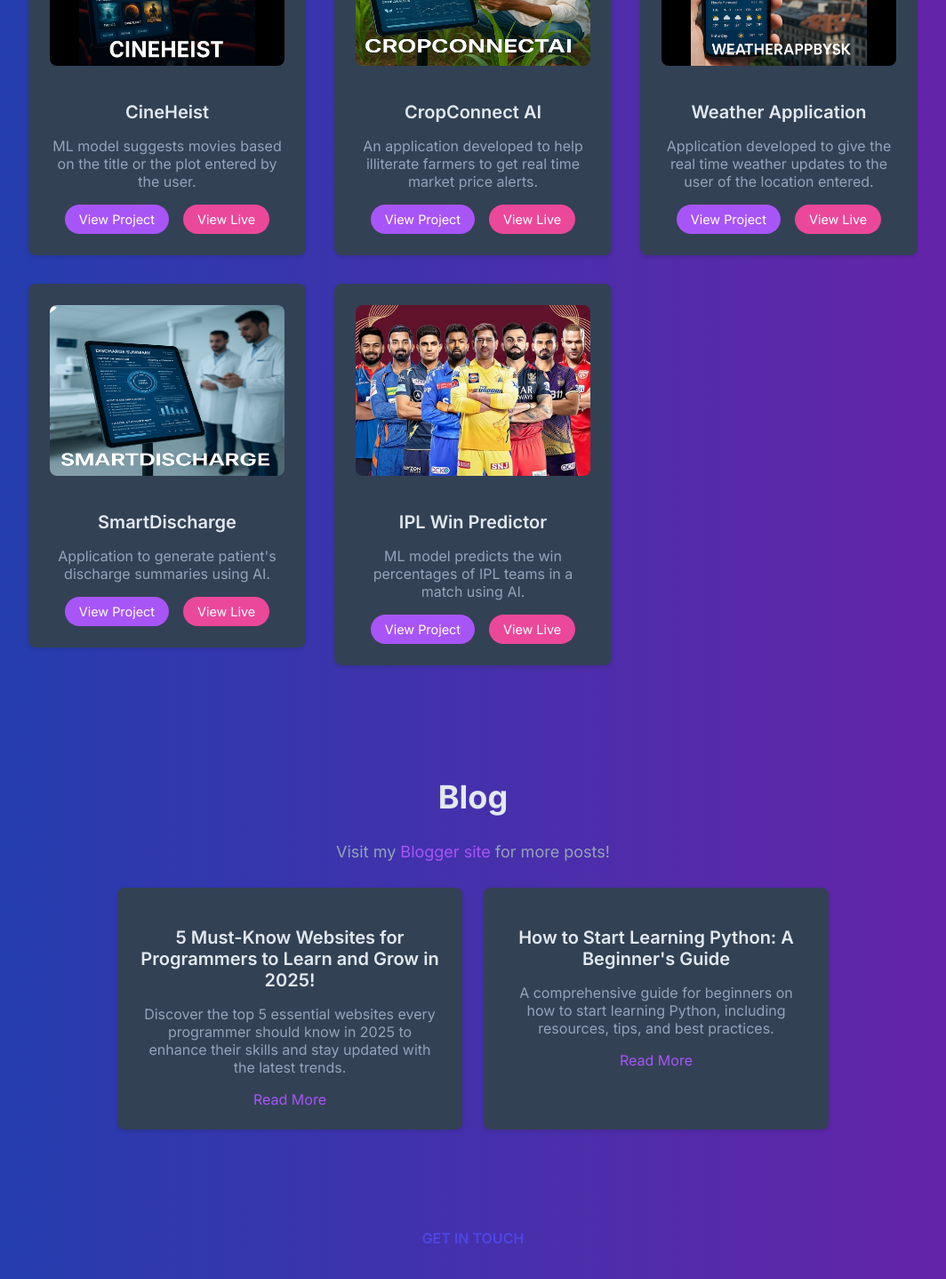
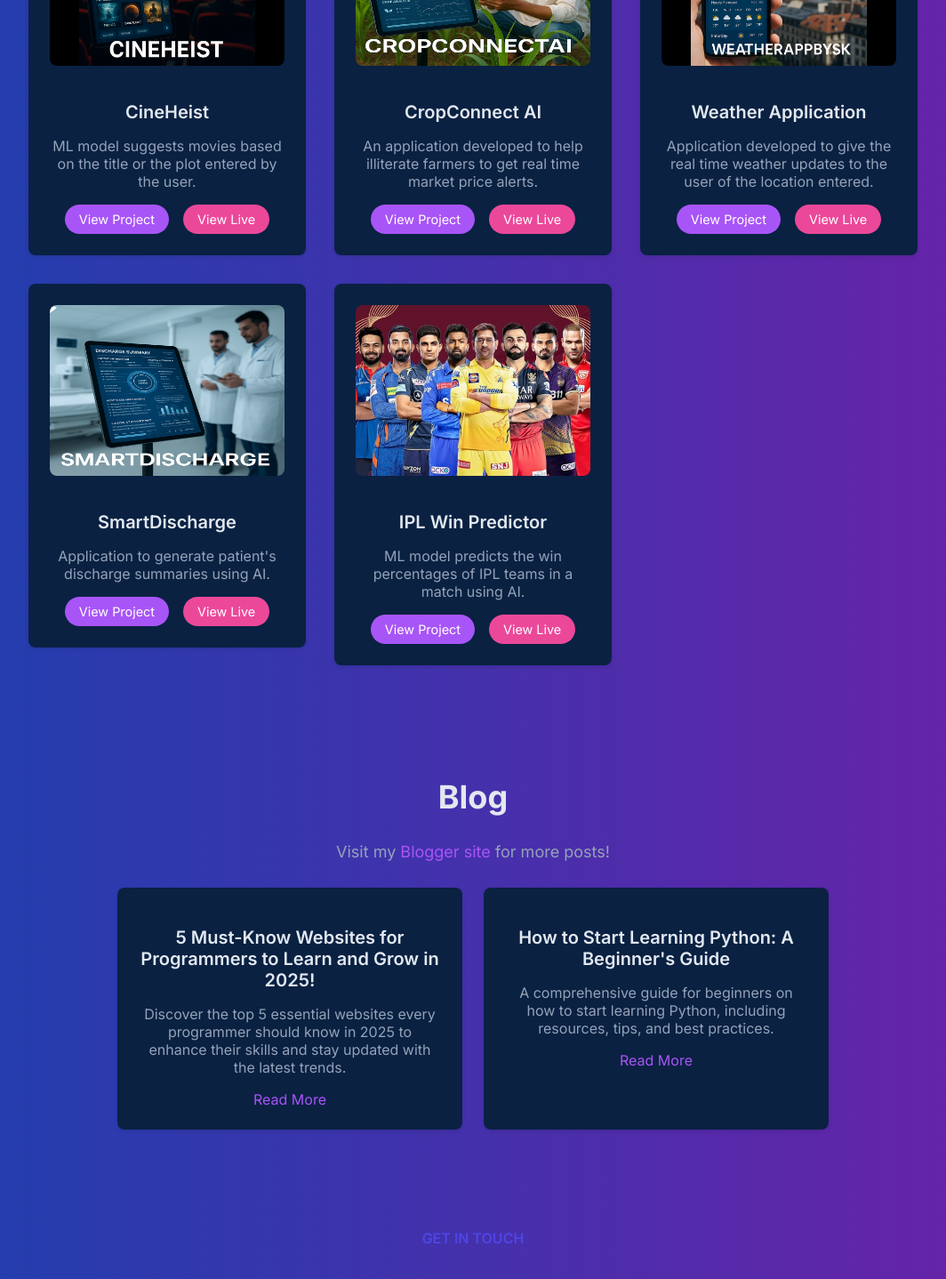
Before and after one commit to shivakumarsouta/portfolio, a React (Vite) app: page / in a window 1280 px wide. Shown: the part 1510-2948 px from the top of the page at 89% size, without its empty margins (108-1172 px from the left). Built offline with nearby package versions, Linux system fonts and the light colour scheme; no server answers.

Commit message:
Modified the portfolio styles

```diff
--- a/src/styles/global.css
+++ b/src/styles/global.css
@@ -329,7 +329,7 @@ body.dark .skill-item span {
 }
 
 body.dark .project-card {
-  background-color: #334155;
+  background-color: #0a2142;
 }
 
 .project-card:hover {
@@ -425,7 +425,7 @@ body.dark .live-link:hover {
 }
 
 body.dark .blog-post {
-  background-color: #334155;
+  background-color: #0a2142;
 }
 
 .blog-title {
```
